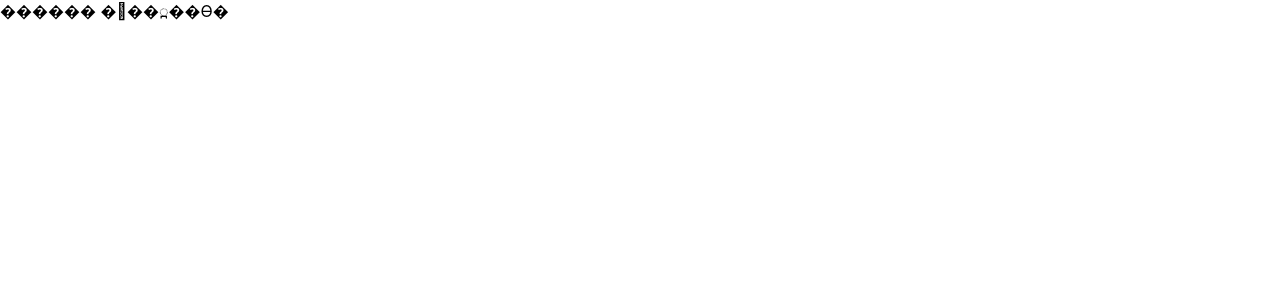
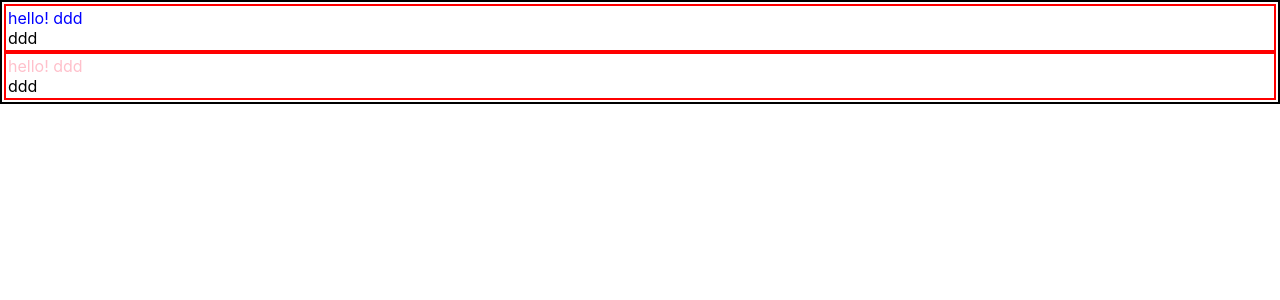
Before and after one commit to qhftkf1/SMARTLOCK_WEB_REACT, a React (Create React App) app: page / in a window 1280 px wide. Shown: the top 300 px of the page. Built offline with nearby package versions, Linux system fonts and the light colour scheme; no server answers.

Commit message:
2021.11.27 react study

```diff
--- a/src/App.css
+++ b/src/App.css
@@ -1,38 +1,3 @@
-.App {
-  text-align: center;
+.gray-box{
+	background-color: green;
 }
-
-.App-logo {
-  height: 40vmin;
-  pointer-events: none;
-}
-
-@media (prefers-reduced-motion: no-preference) {
-  .App-logo {
-    animation: App-logo-spin infinite 20s linear;
-  }
-}
-
-.App-header {
-  background-color: #282c34;
-  min-height: 100vh;
-  display: flex;
-  flex-direction: column;
-  align-items: center;
-  justify-content: center;
-  font-size: calc(10px + 2vmin);
-  color: white;
-}
-
-.App-link {
-  color: #61dafb;
-}
-
-@keyframes App-logo-spin {
-  from {
-    transform: rotate(0deg);
-  }
-  to {
-    transform: rotate(360deg);
-  }
-}
--- a/src/App.js
+++ b/src/App.js
@@ -1,9 +1,14 @@
-
-import Users from './Users';
 import './App.css';
+import Hello from './hello';
+import Wrapper from './Wrapper';
 
 function App() {
-  return  <Users />;
+  return(
+	<Wrapper>
+  		<Hello name="Seunggi" color="blue"/>
+  		<Hello/>
+	</Wrapper>
+	);
 }
 
 export default App;
--- /dev/null
+++ b/src/Wrapper.js
@@ -0,0 +1,15 @@
+import React from "react";
+
+function Wrapper({children}){
+	const style = {
+		border: '2px solid black',
+		padding: '2px'
+	};
+	return (
+		<div style={style}>
+			{children}
+		</div>
+	)
+}
+
+export default Wrapper;
--- /dev/null
+++ b/src/Wrapper_test.js
@@ -0,0 +1,16 @@
+import React from "react";
+
+function Wrapper_test({children, test}){
+	const style = {
+		border : '2px solid red',
+		padding : '2px'
+	}
+	return (
+		<div style={style}>
+			{children}
+			{test}
+		</div>
+	);
+}
+
+export default Wrapper_test;
--- /dev/null
+++ b/src/hello.js
@@ -0,0 +1,15 @@
+import React from "react";
+import Wrapper_test from "./Wrapper_test";
+function Hello({name, color}){
+	const test = 'ddd';
+	return (
+	<Wrapper_test test={test}>
+		<div style={{color: color}}>hello! {test}</div>
+	</Wrapper_test>
+	);
+}
+Hello.defaultProps={
+	name: 'nobody',
+	color: 'pink'
+}
+export default Hello;
```
